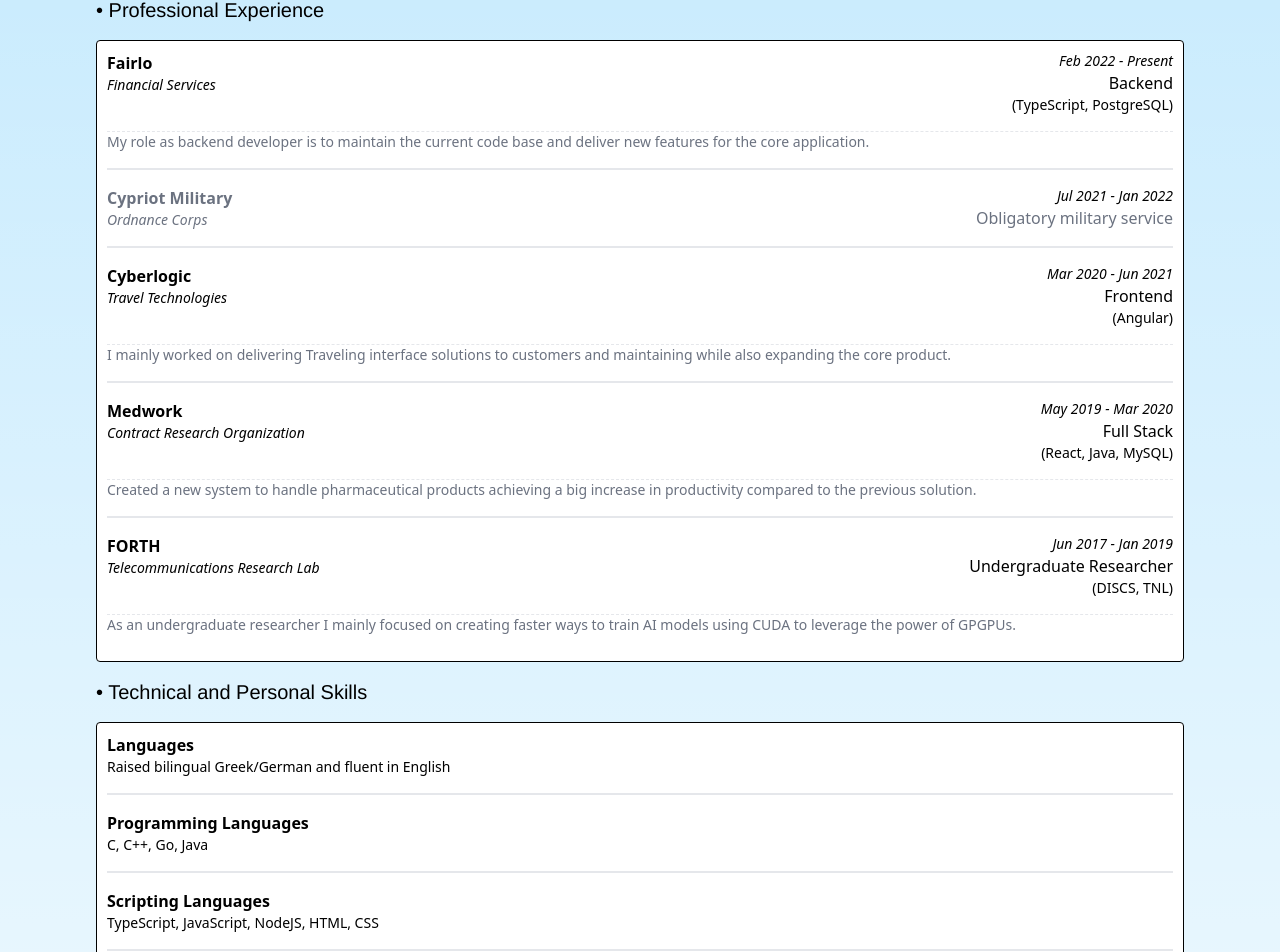
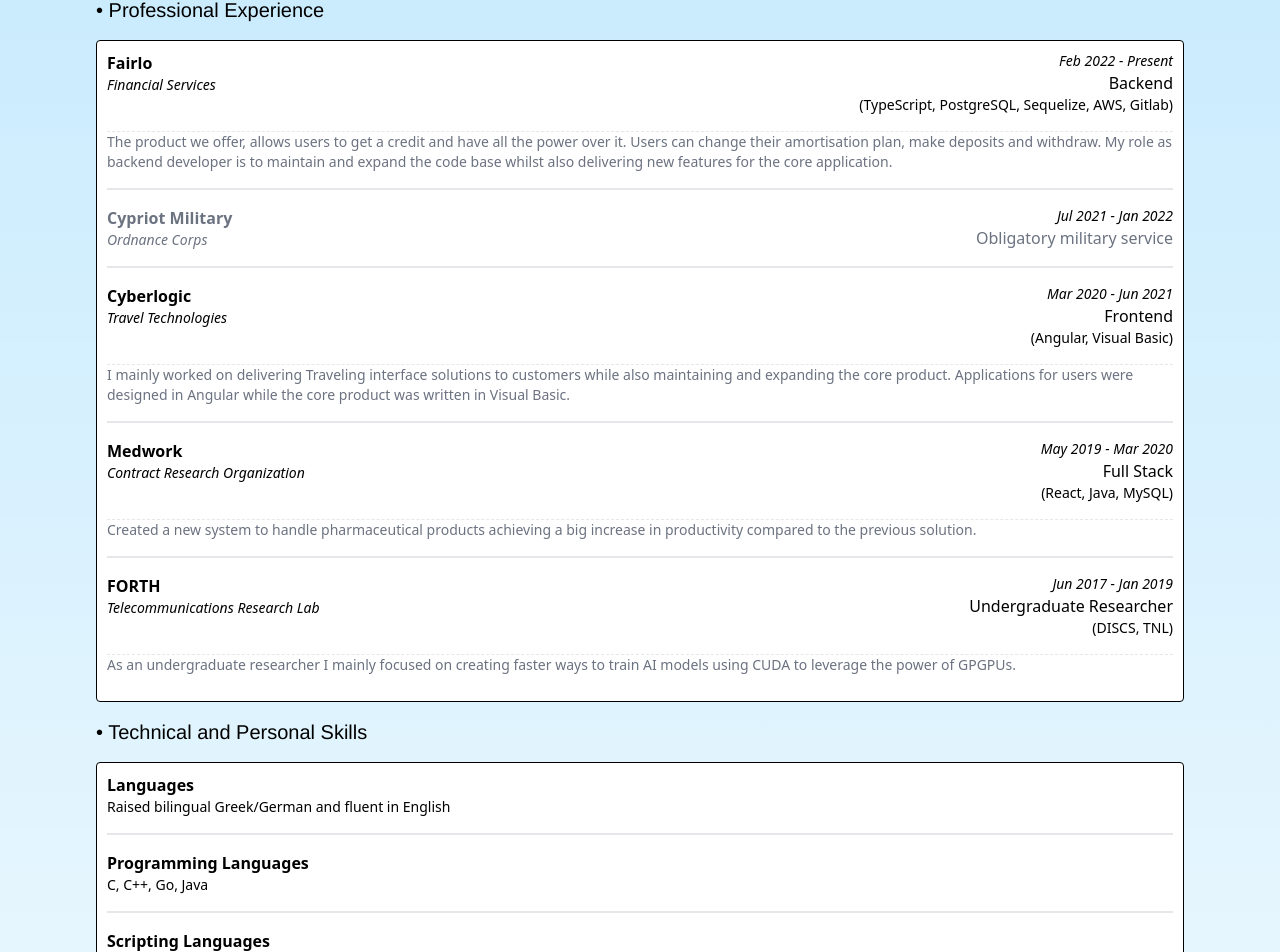
Before and after one commit to keybraker/keybraker.github.io, a Next.js app: page / in a window 1280 px wide. Shown: the part 580-1532 px from the top of the page. Built offline with nearby package versions, Linux system fonts and the light colour scheme.

Commit message:
Update experience and skills

```diff
--- a/src/abilities/experience.tsx
+++ b/src/abilities/experience.tsx
@@ -9,8 +9,11 @@
       '<a href="https://fairlo.se/" rel="noopener noreferrer" target="_blank">Fairlo</a>',
     info: "Financial Services",
     position: "Backend",
-    technologies: ["TypeScript", "PostgreSQL"],
-    description: "My role as backend developer is to maintain the current code base and deliver new features for the core application."
+    technologies: ["TypeScript", "PostgreSQL", "Sequelize", "AWS", "Gitlab"],
+    description:
+      "The product we offer, allows users to get a credit and have all the power over it. " +
+      "Users can change their amortisation plan, make deposits and withdraw. " +
+      "My role as backend developer is to maintain and expand the code base whilst also delivering new features for the core application.",
   },
   {
     start: "Jul 2021",
@@ -27,9 +30,10 @@
       '<a href="https://www.cyberlogic.gr/en/home" rel="noopener noreferrer" target="_blank">Cyberlogic</a>',
     info: "Travel Technologies",
     position: "Frontend",
-    technologies: ["Angular"],
+    technologies: ["Angular", "Visual Basic"],
     description:
-      "I mainly worked on delivering Traveling interface solutions to customers and maintaining while also expanding the core product.",
+      "I mainly worked on delivering Traveling interface solutions to customers while also maintaining and expanding the core product. " +
+      "Applications for users were designed in Angular while the core product was written in Visual Basic.",
   },
   {
     start: "May 2019",
--- a/src/abilities/skills.tsx
+++ b/src/abilities/skills.tsx
@@ -12,7 +12,14 @@
   },
   {
     category: "Scripting Languages",
-    qualifications: ["TypeScript", "JavaScript", "NodeJS", "HTML", "CSS"],
+    qualifications: [
+      "TypeScript",
+      "JavaScript",
+      "Visual Basic",
+      "NodeJS",
+      "HTML",
+      "CSS",
+    ],
   },
   {
     category: "Frameworks & Libraries",
@@ -26,7 +33,7 @@
       "Docker",
       "AWS",
       "ExpressJS",
-      "Jest"
+      "Jest",
     ],
   },
   {
```
